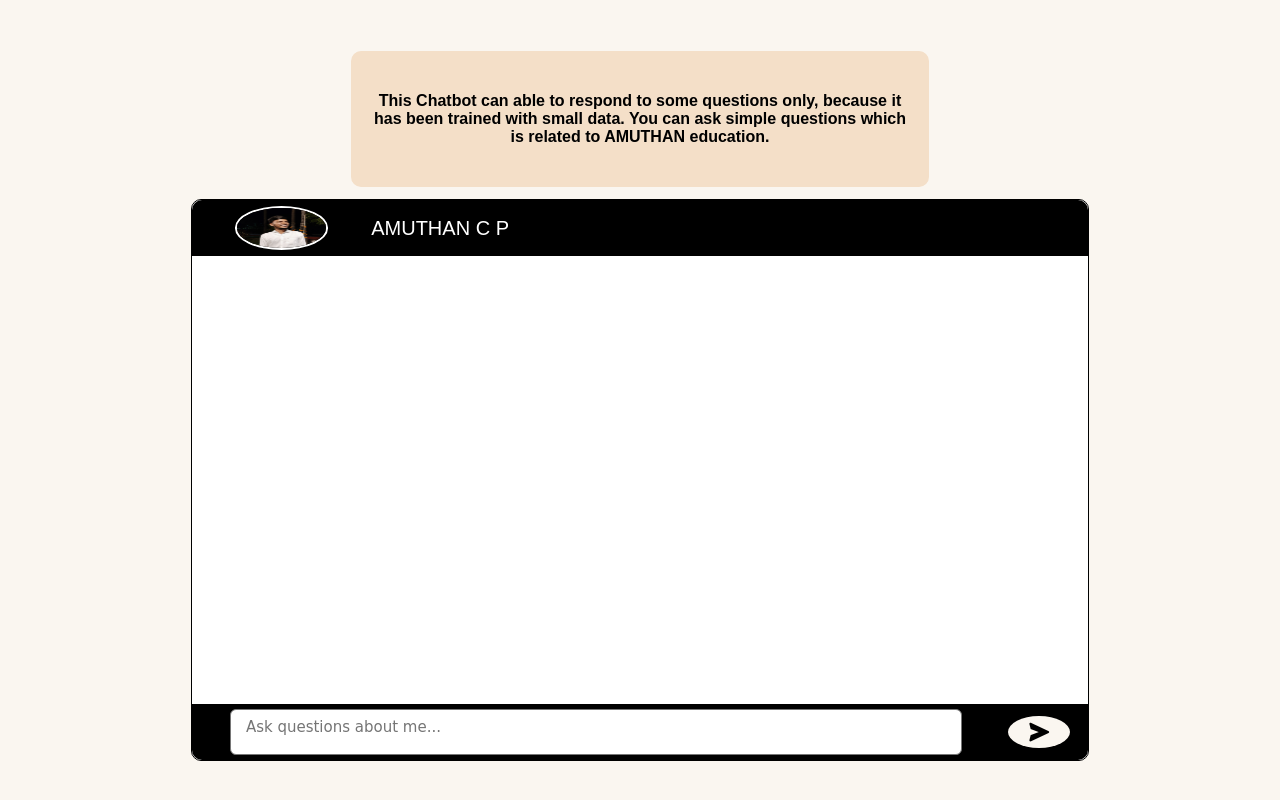
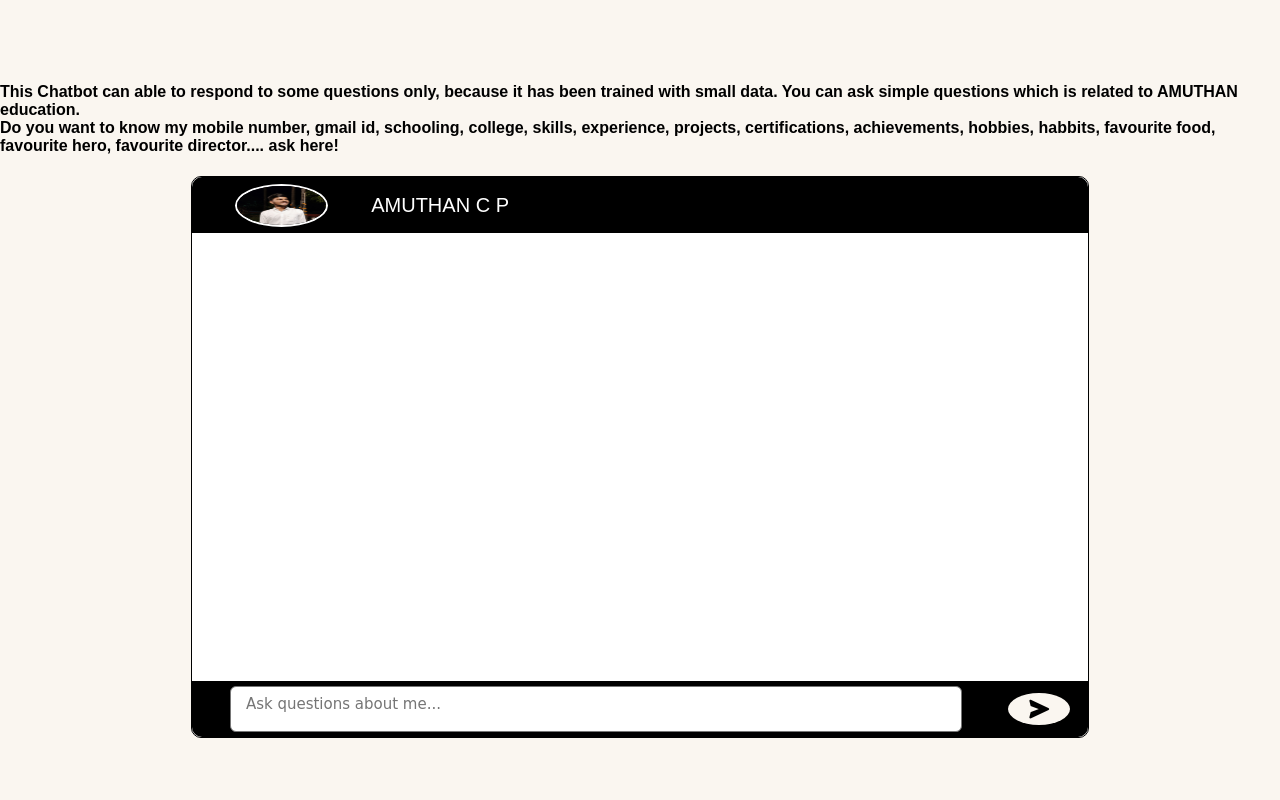
Before and after one commit to C-P-AMUTHAN/My-AI-Chatbot, a plain HTML site: page index.html in a window 1280 px wide. Drawn offline with nearby package versions, Linux system fonts and the light colour scheme; a web font is replaced by a local one.

Commit message:
Update index.html

```diff
--- a/index.html
+++ b/index.html
@@ -12,9 +12,10 @@
 </head>
 <body>
     <div class="container">
-        <div class="disclaimer">
-            <h4>This Chatbot can able to respond to some questions only, because it has been trained with small data. You can ask simple questions which is related to AMUTHAN education.</h4>
-        </div>
+        <h4>This Chatbot can able to respond to some questions only, because it has been trained with small data. You can ask simple questions which is related to AMUTHAN education.
+                <br>
+                Do you want to know my mobile number, gmail id, schooling, college, skills, experience, projects, certifications, achievements, hobbies, habbits, favourite food, favourite hero, favourite director.... ask here!
+        </h4>
         <div class="chatbot">
             <div class="header">
                 <div class="profile">
```
